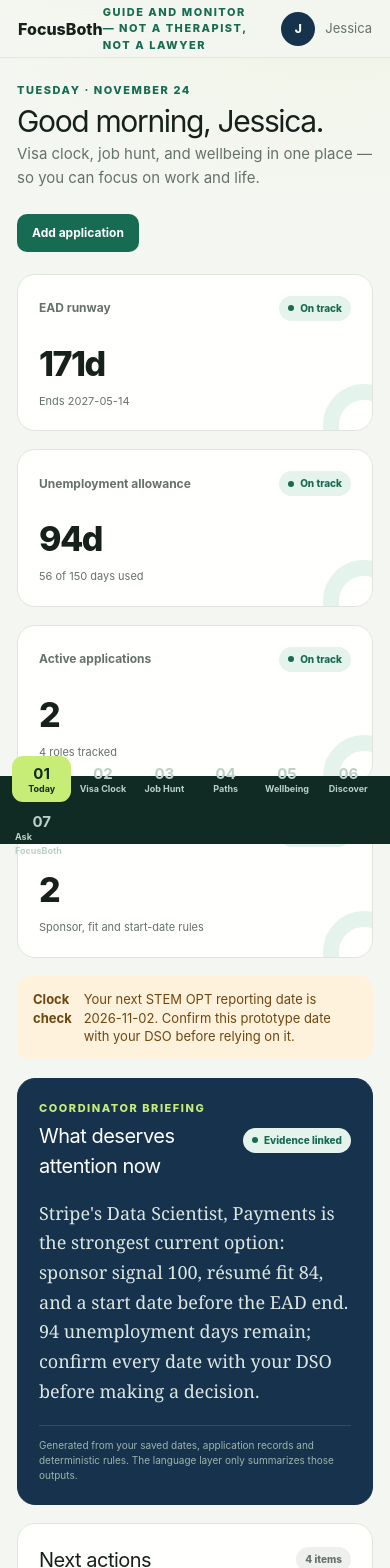
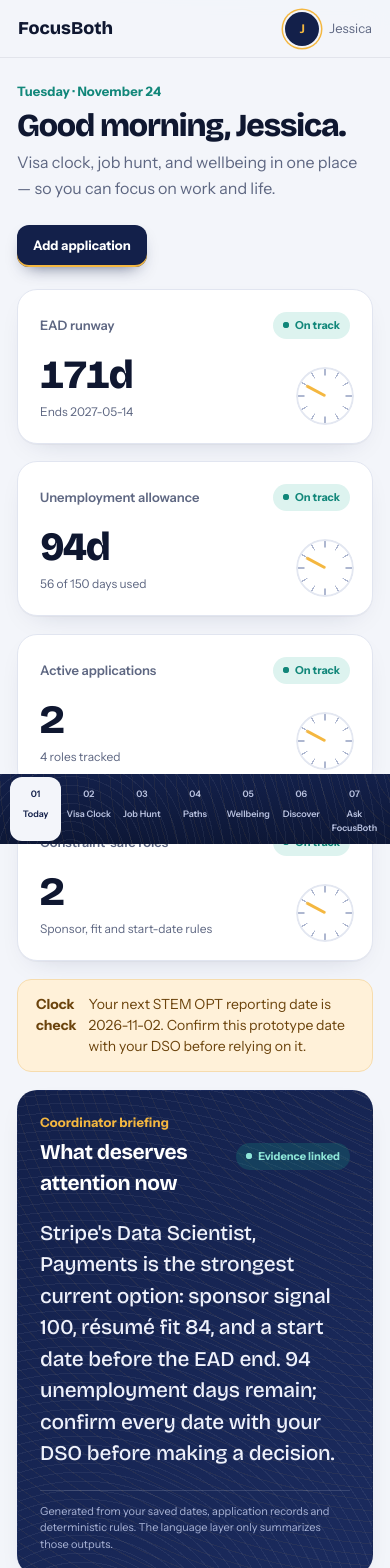
Before and after one commit to Krupajessica/focusboth, a Next.js app in the folder focusboth-part1/: page / in a window 390 px wide. Shown: the top 1568 px of the page. Built offline with nearby package versions, Linux system fonts and the light colour scheme.

Commit message:
Visual refresh: new palette, fonts and motion
Updated CSS variables and styles for various components, including buttons, cards, and layout adjustments for responsiveness.

```diff
--- a/focusboth-part1/app/globals.css
+++ b/focusboth-part1/app/globals.css
@@ -1,19 +1,25 @@
+@import url("https://fonts.googleapis.com/css2?family=Bricolage+Grotesque:opsz,wght@12..96,500;12..96,700;12..96,800&family=Instrument+Sans:wght@400;500;600;700&display=swap");
 @import "tailwindcss";
 
 :root {
-  --ink: #17211b;
-  --muted: #657269;
-  --paper: #f4f6f1;
+  --ink: #0f1730;
+  --muted: #5e6782;
+  --paper: #f3f5fa;
   --surface: #ffffff;
-  --line: #dfe5dd;
-  --green: #176b52;
-  --green-soft: #e4f3ec;
-  --lime: #c8ed76;
-  --navy: #17324d;
-  --amber: #a65f10;
-  --amber-soft: #fff2dc;
-  --red: #a33f3f;
-  --red-soft: #fbe9e7;
+  --line: #e1e5f0;
+  --green: #12877a;
+  --green-soft: #ddf3ef;
+  --lime: #f4b740;
+  --navy: #13204a;
+  --navy-2: #1b2b5e;
+  --amber: #b86e0b;
+  --amber-soft: #fff1d9;
+  --red: #b8336a;
+  --red-soft: #fbe7ef;
+  --display: "Bricolage Grotesque", "Instrument Sans", ui-sans-serif, system-ui, sans-serif;
+  --guilloche:
+    repeating-radial-gradient(circle at 18% 120%, rgba(255,255,255,.055) 0 1px, transparent 1px 9px),
+    repeating-radial-gradient(circle at 110% -20%, rgba(244,183,64,.06) 0 1px, transparent 1px 11px);
 }
 
 * { box-sizing: border-box; }
@@ -21,165 +27,237 @@ html { background: var(--paper); }
 body {
   margin: 0;
   background:
-    radial-gradient(circle at 85% -10%, rgba(200, 237, 118, .22), transparent 30rem),
+    radial-gradient(ellipse 60rem 30rem at 100% -10%, rgba(18,135,122,.10), transparent 70%),
+    radial-gradient(ellipse 40rem 26rem at 30% -14%, rgba(244,183,64,.10), transparent 70%),
     var(--paper);
   color: var(--ink);
-  font-family: Inter, ui-sans-serif, system-ui, -apple-system, BlinkMacSystemFont, "Segoe UI", sans-serif;
+  font-family: "Instrument Sans", ui-sans-serif, system-ui, -apple-system, "Segoe UI", sans-serif;
+  -webkit-font-smoothing: antialiased;
 }
 button, input, select, textarea { font: inherit; }
 button, a { -webkit-tap-highlight-color: transparent; }
+:focus-visible { outline: 2px solid var(--lime); outline-offset: 2px; border-radius: 6px; }
 
-.app-shell { min-height: 100vh; display: grid; grid-template-columns: 248px minmax(0, 1fr); }
+/* Shell */
+.app-shell { min-height: 100vh; display: grid; grid-template-columns: 252px minmax(0, 1fr); }
 .sidebar {
-  position: sticky; top: 0; height: 100vh; padding: 28px 20px;
-  background: #102b24; color: white; display: flex; flex-direction: column; z-index: 10;
+  position: sticky; top: 0; height: 100vh; padding: 26px 18px;
+  background: var(--guilloche), linear-gradient(180deg, var(--navy) 0%, #0d1736 100%);
+  color: white; display: flex; flex-direction: column; z-index: 10;
 }
-.brand { display: flex; align-items: center; gap: 12px; padding: 0 10px 28px; }
+.brand { display: flex; align-items: center; gap: 12px; padding: 0 8px 30px; }
 .brand-mark {
-  width: 38px; height: 38px; display: grid; place-items: center; border-radius: 12px;
-  background: var(--lime); color: #102b24; font-weight: 900; transform: rotate(-5deg);
+  position: relative; width: 40px; height: 40px; flex: none; border-radius: 50%;
+  background: var(--paper); color: transparent; font-size: 0;
+  box-shadow: inset 0 0 0 3px var(--lime);
 }
-.brand strong { display: block; font-size: 19px; letter-spacing: -.02em; }
-.brand span { color: #a9c3b8; font-size: 11px; }
-.nav { display: grid; gap: 7px; }
+.brand-mark::before {
+  content: ""; position: absolute; left: 50%; top: 9px; width: 2px; height: 11px; margin-left: -1px;
+  background: var(--navy); border-radius: 2px; transform-origin: 50% 100%; transform: rotate(40deg);
+}
+.brand-mark::after {
+  content: ""; position: absolute; left: 50%; top: 7px; width: 2px; height: 13px; margin-left: -1px;
+  background: var(--red); border-radius: 2px; transform-origin: 50% 100%;
+  animation: tick 60s steps(60) infinite;
+}
+@keyframes tick { to { transform: rotate(360deg); } }
+.brand strong { display: block; font-family: var(--display); font-size: 21px; font-weight: 800; letter-spacing: -.03em; }
+.brand span { color: #a8b3d6; font-size: 11px; }
+.nav { display: grid; gap: 4px; }
 .nav-link {
-  display: flex; align-items: center; gap: 12px; padding: 11px 12px; border-radius: 11px;
-  color: #bad0c7; text-decoration: none; font-size: 14px; font-weight: 650; transition: .18s ease;
+  position: relative; display: flex; align-items: center; gap: 12px; padding: 11px 12px; border-radius: 12px;
+  color: #b9c2e0; text-decoration: none; font-size: 14px; font-weight: 600;
+  transition: color .2s ease, background-color .2s ease;
 }
-.nav-link:hover { color: white; background: rgba(255,255,255,.07); transform: translateX(2px); }
-.nav-link.active { color: #102b24; background: var(--lime); }
-.nav-icon { width: 21px; text-align: center; font-size: 15px; }
-.sidebar-note { margin-top: auto; padding: 15px; border: 1px solid rgba(255,255,255,.12); border-radius: 14px; }
-.sidebar-note small { color: #a9c3b8; line-height: 1.45; display: block; }
+.nav-link:hover { color: white; background: rgba(255,255,255,.06); }
+.nav-link.active { color: var(--navy); background: var(--paper); }
+.nav-link.active::after {
+  content: ""; position: absolute; right: 12px; top: 50%; width: 7px; height: 7px; margin-top: -3.5px;
+  border-radius: 50%; background: var(--lime); box-shadow: 0 0 0 3px rgba(244,183,64,.25);
+}
+.nav-icon { width: 20px; height: 20px; display: grid; place-items: center; flex: none; }
+.nav-icon svg { width: 19px; height: 19px; }
+.sidebar-note { margin-top: auto; padding: 15px; border: 1px solid rgba(255,255,255,.12); border-radius: 16px; background: rgba(255,255,255,.04); }
+.sidebar-note small { color: #a8b3d6; line-height: 1.45; display: block; }
 .main { min-width: 0; }
 .topbar {
-  height: 74px; padding: 0 38px; display: flex; align-items: center; justify-content: space-between;
-  border-bottom: 1px solid rgba(23, 33, 27, .08); background: rgba(244,246,241,.78);
+  height: 70px; padding: 0 38px; display: flex; align-items: center; justify-content: space-between;
+  border-bottom: 1px solid rgba(15,23,48,.07); background: rgba(243,245,250,.8);
   backdrop-filter: blur(14px); position: sticky; top: 0; z-index: 8;
 }
+.topbar .eyebrow { color: var(--muted); font-weight: 500; }
 .student-chip { display: flex; align-items: center; gap: 10px; font-size: 13px; color: var(--muted); }
-.avatar { width: 34px; height: 34px; display: grid; place-items: center; border-radius: 50%; background: var(--navy); color: white; font-size: 12px; font-weight: 800; }
-.content { max-width: 1220px; margin: 0 auto; padding: 38px; animation: rise .45s ease both; }
-@keyframes rise { from { opacity: 0; transform: translateY(8px); } to { opacity: 1; transform: none; } }
+.avatar { width: 34px; height: 34px; display: grid; place-items: center; border-radius: 50%; background: var(--navy); color: var(--lime); font-size: 12px; font-weight: 700; box-shadow: 0 0 0 2px var(--paper), 0 0 0 3.5px var(--lime); }
+.content { max-width: 1220px; margin: 0 auto; padding: 38px; }
 
-.eyebrow { color: var(--green); text-transform: uppercase; letter-spacing: .14em; font-weight: 800; font-size: 11px; }
-h1 { margin: 7px 0 5px; font-size: clamp(30px, 4vw, 46px); line-height: 1.04; letter-spacing: -.045em; }
-h2 { margin: 0; font-size: 20px; letter-spacing: -.025em; }
-h3 { margin: 0; font-size: 15px; }
-.lead { color: var(--muted); margin: 0; font-size: 15px; line-height: 1.6; }
-.page-head { display: flex; justify-content: space-between; gap: 24px; align-items: end; margin-bottom: 28px; }
-.page-head > div:first-child { max-width: 690px; }
+/* Page-load sequence: header first, then cards deal in */
+.content > * { animation: rise .55s cubic-bezier(.2,.7,.2,1) both; }
+.content > *:nth-child(2) { animation-delay: .06s; }
+.content > *:nth-child(3) { animation-delay: .12s; }
+.content > *:nth-child(4) { animation-delay: .18s; }
+.content > *:nth-child(n+5) { animation-delay: .24s; }
+.content .grid > * { animation: deal .6s cubic-bezier(.2,.7,.2,1) both; }
+.content .grid > *:nth-child(2) { animation-delay: .08s; }
+.content .grid > *:nth-child(3) { animation-delay: .16s; }
+.content .grid > *:nth-child(4) { animation-delay: .24s; }
+.content .grid > *:nth-child(n+5) { animation-delay: .3s; }
+@keyframes rise { from { opacity: 0; transform: translateY(10px); } to { opacity: 1; transform: none; } }
+@keyframes deal { from { opacity: 0; transform: translateY(16px) scale(.985); } to { opacity: 1; transform: none; } }
+
+/* Type */
+.eyebrow { color: var(--green); letter-spacing: .01em; font-weight: 700; font-size: 13px; }
+h1 { margin: 8px 0 8px; font-family: var(--display); font-size: clamp(32px, 4.2vw, 52px); font-weight: 800; line-height: 1.02; letter-spacing: -.035em; }
+h2 { margin: 0; font-family: var(--display); font-size: 21px; font-weight: 700; letter-spacing: -.02em; }
+h3 { margin: 0; font-size: 15px; font-weight: 700; }
+.lead { color: var(--muted); margin: 0; font-size: 16px; line-height: 1.6; max-width: 62ch; }
+.page-head { display: flex; justify-content: space-between; gap: 24px; align-items: end; margin-bottom: 30px; }
+.page-head > div:first-child { max-width: 720px; }
 .grid { display: grid; gap: 18px; }
 .grid-4 { grid-template-columns: repeat(4, 1fr); }
 .grid-3 { grid-template-columns: repeat(3, 1fr); }
 .grid-2 { grid-template-columns: repeat(2, 1fr); }
 .span-2 { grid-column: span 2; }
 
-.card { background: rgba(255,255,255,.92); border: 1px solid var(--line); border-radius: 18px; padding: 21px; }
-.card.dark { background: var(--navy); color: white; border-color: var(--navy); }
+/* Cards */
+.card { background: var(--surface); border: 1px solid var(--line); border-radius: 20px; padding: 22px; box-shadow: 0 1px 0 rgba(15,23,48,.03), 0 10px 30px -18px rgba(19,32,74,.25); }
+.card.dark { position: relative; overflow: hidden; background: var(--guilloche), linear-gradient(135deg, var(--navy) 0%, var(--navy-2) 100%); color: white; border-color: transparent; }
+.card.dark h2, .card.dark h3 { color: white; }
 .card-head { display: flex; align-items: center; justify-content: space-between; gap: 12px; margin-bottom: 18px; }
-.metric { min-height: 145px; position: relative; overflow: hidden; }
-.metric::after { content: ""; position: absolute; width: 82px; height: 82px; border: 16px solid var(--green-soft); border-radius: 50%; right: -33px; bottom: -36px; }
-.metric-label { color: var(--muted); font-size: 12px; font-weight: 700; }
-.metric-value { margin-top: 17px; font-size: 34px; font-weight: 820; letter-spacing: -.045em; }
-.metric-note { color: var(--muted); margin-top: 4px; font-size: 11px; }
-.status { display: inline-flex; align-items: center; gap: 6px; border-radius: 999px; padding: 5px 9px; font-size: 10px; font-weight: 800; background: #edf0ec; color: var(--muted); white-space: nowrap; }
+
+/* Metric tiles: a small clock dial whose hand swings into place on load */
+.metric { min-height: 150px; position: relative; overflow: hidden; }
+.metric::before {
+  content: ""; position: absolute; right: 18px; bottom: 18px; width: 58px; height: 58px; border-radius: 50%;
+  border: 2px solid #e3e7f1;
+  background: repeating-conic-gradient(from -1.5deg, #aeb7d0 0 3deg, transparent 3deg 30deg);
+  -webkit-mask: radial-gradient(circle, transparent 20px, #000 21px);
+          mask: radial-gradient(circle, transparent 20px, #000 21px);
+}
+.metric::after {
+  content: ""; position: absolute; right: 45.5px; bottom: 47px; width: 3px; height: 22px; border-radius: 3px;
+  background: var(--lime); transform-origin: 50% 100%; transform: rotate(-62deg);
+  animation: swing 1.4s cubic-bezier(.3,1.6,.4,1) .35s both;
+}
+.grid > *:nth-child(2) > .metric::after, .grid > .metric:nth-child(2)::after { animation-delay: .45s; }
+@keyframes swing { from { transform: rotate(-200deg); opacity: 0; } to { transform: rotate(-62deg); opacity: 1; } }
+.metric-label { color: var(--muted); font-size: 13px; font-weight: 600; }
+.metric-value { margin-top: 16px; font-family: var(--display); font-size: 40px; font-weight: 800; letter-spacing: -.04em; line-height: 1; font-variant-numeric: tabular-nums; }
+.metric-note { color: var(--muted); margin-top: 8px; font-size: 12px; }
+
+/* Status pills with a live pulse when on track */
+.status { display: inline-flex; align-items: center; gap: 6px; border-radius: 999px; padding: 5px 10px; font-size: 11px; font-weight: 700; background: #eceff6; color: var(--muted); white-space: nowrap; }
 .status.good { background: var(--green-soft); color: var(--green); }
 .status.warn { background: var(--amber-soft); color: var(--amber); }
 .status.bad { background: var(--red-soft); color: var(--red); }
-.dot { width: 6px; height: 6px; border-radius: 50%; background: currentColor; }
-.alert { display: flex; gap: 12px; padding: 14px 16px; border-radius: 13px; background: var(--amber-soft); color: #6e460f; font-size: 13px; line-height: 1.45; }
-.alert a { color: inherit; font-weight: 800; }
-.brief { font-family: Georgia, serif; font-size: 18px; line-height: 1.65; color: #dbe6e1; margin: 0 0 18px; }
-.answer { font-size: 16px; line-height: 1.6; color: var(--ink); margin: 0; white-space: pre-wrap; }
-.source { font-size: 10px; color: #9db5aa; border-top: 1px solid rgba(255,255,255,.12); padding-top: 12px; }
-.list { display: grid; gap: 13px; }
-.list-row { display: flex; align-items: center; gap: 12px; padding-bottom: 13px; border-bottom: 1px solid var(--line); }
-.list-row:last-child { border: 0; padding-bottom: 0; }
-.list-row strong { display: block; font-size: 13px; }
-.list-row small { display: block; color: var(--muted); margin-top: 3px; }
-.list-icon { width: 36px; height: 36px; border-radius: 10px; background: var(--green-soft); color: var(--green); display: grid; place-items: center; font-weight: 900; flex: none; }
-.progress { height: 7px; background: #edf0ec; border-radius: 9px; overflow: hidden; }
-.progress > span { display: block; height: 100%; background: var(--green); border-radius: inherit; animation: grow .7s ease both; transform-origin: left; }
+.dot { position: relative; width: 6px; height: 6px; border-radius: 50%; background: currentColor; }
+.status.good .dot::after { content: ""; position: absolute; inset: 0; border-radius: 50%; background: currentColor; animation: pulse 2.2s ease-out infinite; }
+@keyframes pulse { from { transform: scale(1); opacity: .7; } to { transform: scale(3); opacity: 0; } }
+.card.dark .status { background: rgba(255,255,255,.1); color: #e8ecf8; }
+.card.dark .status.good { background: rgba(18,135,122,.28); color: #8ee6d8; }
+
+.alert { display: flex; gap: 12px; padding: 14px 18px; border-radius: 14px; background: var(--amber-soft); color: #6b430c; font-size: 14px; line-height: 1.5; border: 1px solid #f6dcae; }
+.alert strong, .alert b { font-weight: 700; }
+.alert a { color: inherit; font-weight: 700; }
+.brief { font-family: var(--display); font-weight: 500; font-size: 21px; line-height: 1.5; letter-spacing: -.01em; color: #eef1fb; margin: 0 0 20px; max-width: 58ch; }
+.answer { font-size: 16px; line-height: 1.65; color: var(--ink); margin: 0; white-space: pre-wrap; }
+.source { font-size: 11px; color: #a8b3d6; border-top: 1px solid rgba(255,255,255,.14); padding-top: 12px; }
+.list { display: grid; gap: 4px; }
+.list-row { display: flex; align-items: center; gap: 12px; padding: 10px; margin: 0 -10px; border-radius: 12px; transition: background-color .18s ease; }
+.list-row:hover { background: var(--paper); }
+.list-row strong { display: block; font-size: 14px; }
+.list-row small { display: block; color: var(--muted); margin-top: 3px; line-height: 1.4; }
+.list-icon { width: 34px; height: 34px; border-radius: 50%; background: var(--navy); color: var(--lime); display: grid; place-items: center; font-family: var(--display); font-weight: 800; flex: none; }
+.progress { height: 8px; background: #e7eaf3; border-radius: 9px; overflow: hidden; }
+.progress > span { display: block; height: 100%; background: linear-gradient(90deg, var(--green), #2bb3a2); border-radius: inherit; animation: grow 1s cubic-bezier(.2,.7,.2,1) .3s both; transform-origin: left; }
 @keyframes grow { from { transform: scaleX(0); } }
-.progress.warn > span { background: var(--amber); }
+.progress.warn > span { background: linear-gradient(90deg, #e08e1a, var(--lime)); }
 
-.btn { border: 0; border-radius: 10px; padding: 10px 15px; font-weight: 750; font-size: 12px; cursor: pointer; transition: .16s ease; text-decoration: none; display: inline-flex; align-items: center; justify-content: center; gap: 7px; }
+/* Controls */
+.btn { border: 0; border-radius: 12px; padding: 11px 16px; font-weight: 700; font-size: 13px; cursor: pointer; transition: transform .16s ease, box-shadow .16s ease, background-color .16s ease; text-decoration: none; display: inline-flex; align-items: center; justify-content: center; gap: 7px; }
 .btn:hover { transform: translateY(-1px); }
-.btn.primary { background: var(--green); color: white; }
+.btn:active { transform: translateY(0) scale(.98); }
+.btn.primary { background: var(--navy); color: white; box-shadow: 0 8px 18px -10px rgba(19,32,74,.8), inset 0 -2px 0 var(--lime); }
+.btn.primary:hover { box-shadow: 0 12px 22px -10px rgba(19,32,74,.85), inset 0 -3px 0 var(--lime); }
 .btn.secondary { background: white; color: var(--ink); border: 1px solid var(--line); }
+.btn.secondary:hover { border-color: #c5cce0; }
+.card.dark .btn.secondary { background: rgba(255,255,255,.1); color: white; border-color: rgba(255,255,255,.2); }
 .btn.danger { color: var(--red); background: var(--red-soft); }
+.btn:disabled { opacity: .55; cursor: not-allowed; transform: none; }
 .field { display: grid; gap: 7px; }
-.field label { font-size: 11px; font-weight: 800; color: var(--muted); }
-.input { width: 100%; border: 1px solid var(--line); border-radius: 10px; background: white; padding: 10px 11px; color: var(--ink); outline: 0; }
-.input:focus { border-color: var(--green); box-shadow: 0 0 0 3px var(--green-soft); }
+.field label { font-size: 12px; font-weight: 700; color: var(--muted); }
+.input { width: 100%; border: 1px solid var(--line); border-radius: 12px; background: #fbfcfe; padding: 11px 12px; color: var(--ink); outline: 0; transition: border-color .15s ease, box-shadow .15s ease; }
+.input:focus { border-color: var(--green); box-shadow: 0 0 0 4px var(--green-soft); background: white; }
+input[type="range"], input[type="checkbox"], input[type="radio"] { accent-color: var(--green); }
 .form-grid { display: grid; grid-template-columns: repeat(2, 1fr); gap: 14px; }
 .actions { display: flex; flex-wrap: wrap; gap: 9px; align-items: center; }
-.notice { color: var(--muted); font-size: 11px; line-height: 1.5; }
+.notice { color: var(--muted); font-size: 12px; line-height: 1.5; }
 
+/* Tables */
 .table-wrap { overflow-x: auto; }
 .table-scroll { max-height: 480px; overflow: auto; }
 .table-scroll thead th { position: sticky; top: 0; background: white; z-index: 1; padding-top: 8px; }
-table { width: 100%; border-collapse: collapse; font-size: 12px; }
-th { text-align: left; color: var(--muted); font-size: 10px; text-transform: uppercase; letter-spacing: .06em; padding: 0 12px 10px; }
+table { width: 100%; border-collapse: collapse; font-size: 13px; }
+th { text-align: left; color: var(--muted); font-size: 11px; font-weight: 700; padding: 0 12px 10px; }
 td { padding: 13px 12px; border-top: 1px solid var(--line); white-space: nowrap; }
-td strong { display: block; font-size: 12px; }
+tbody tr { transition: background-color .15s ease; }
+tbody tr:hover { background: #f7f8fc; }
+td strong { display: block; font-size: 13px; }
 td small { color: var(--muted); display: block; }
 .table-scroll td:first-child, .table-scroll td:nth-child(2) { white-space: normal; min-width: 220px; max-width: 340px; }
 .filter-row { display: flex; gap: 7px; flex-wrap: wrap; }
-.filter { border: 1px solid var(--line); background: white; padding: 7px 11px; border-radius: 999px; font-size: 11px; cursor: pointer; color: var(--muted); }
-.filter.active { background: var(--ink); color: white; border-color: var(--ink); }
+.filter { border: 1px solid var(--line); background: white; padding: 7px 12px; border-radius: 999px; font-size: 12px; font-weight: 600; cursor: pointer; color: var(--muted); transition: all .16s ease; }
+.filter:hover { border-color: #c5cce0; color: var(--ink); }
+.filter.active { background: var(--navy); color: white; border-color: var(--navy); }
 
-.timeline { position: relative; padding-left: 25px; }
-.timeline::before { content: ""; position: absolute; left: 6px; top: 5px; bottom: 5px; width: 1px; background: var(--line); }
+/* Timeline */
+.timeline { position: relative; padding-left: 26px; }
+.timeline::before { content: ""; position: absolute; left: 6px; top: 6px; bottom: 6px; width: 2px; background: linear-gradient(var(--green), var(--lime)); border-radius: 2px; }
 .timeline-item { position: relative; padding: 0 0 22px; }
 .timeline-item:last-child { padding-bottom: 0; }
-.timeline-item::before { content: ""; position: absolute; left: -23px; top: 4px; width: 9px; height: 9px; border-radius: 50%; background: var(--surface); border: 2px solid var(--green); }
-.timeline-item strong { font-size: 13px; }
-.timeline-item p { margin: 4px 0 0; color: var(--muted); font-size: 11px; }
-.path-card { cursor: pointer; transition: .18s ease; }
-.path-card:hover { transform: translateY(-2px); border-color: #afbeb3; }
-.path-card.selected { border: 2px solid var(--green); padding: 20px; }
+.timeline-item::before { content: ""; position: absolute; left: -25px; top: 4px; width: 12px; height: 12px; border-radius: 50%; background: var(--surface); border: 3px solid var(--green); }
+.timeline-item:last-child::before { border-color: var(--lime); }
+.timeline-item strong { font-size: 14px; }
+.timeline-item p { margin: 4px 0 0; color: var(--muted); font-size: 12px; }
+
+/* Interactive cards */
+.path-card, .event-card { cursor: pointer; transition: transform .2s ease, box-shadow .2s ease, border-color .2s ease; }
+.path-card:hover, .event-card:hover { transform: translateY(-3px); border-color: #c5cce0; box-shadow: 0 18px 34px -20px rgba(19,32,74,.45); }
+.path-card.selected { border: 2px solid var(--green); padding: 21px; }
 .constraint { display: flex; gap: 10px; align-items: flex-start; padding: 11px 0; border-bottom: 1px solid var(--line); }
 .constraint:last-child { border: 0; }
-.constraint-mark { width: 22px; height: 22px; border-radius: 50%; display: grid; place-items: center; font-size: 11px; flex: none; background: var(--green-soft); color: var(--green); font-weight: 900; }
+.constraint-mark { width: 22px; height: 22px; border-radius: 50%; display: grid; place-items: center; font-size: 11px; flex: none; background: var(--green-soft); color: var(--green); font-weight: 800; }
 .constraint-mark.fail { background: var(--red-soft); color: var(--red); }
 .event-card, .growth-card { display: flex; flex-direction: column; min-height: 230px; }
 .event-tags { display: flex; flex-wrap: wrap; gap: 5px; margin-top: 12px; }
-.event-tags span { background: var(--green-soft); color: var(--green); border-radius: 999px; padding: 4px 7px; font-size: 9px; font-weight: 750; }
+.event-tags span { background: var(--green-soft); color: var(--green); border-radius: 999px; padding: 4px 8px; font-size: 10px; font-weight: 700; }
 .mobile-top { display: none; }
 .toast {
-  position: fixed;
-  right: 24px;
-  bottom: 24px;
-  z-index: 40;
-  max-width: 360px;
-  background: var(--navy);
-  color: white;
-  border-radius: 14px;
-  padding: 14px 16px;
-  font-size: 13px;
-  line-height: 1.45;
+  position: fixed; right: 24px; bottom: 24px; z-index: 40; max-width: 360px;
+  background: var(--navy); color: white; border-radius: 14px; padding: 14px 16px; font-size: 13px; line-height: 1.45;
+  box-shadow: 0 18px 40px -16px rgba(19,32,74,.7), inset 0 -3px 0 var(--lime);
   animation: rise .25s ease both;
 }
 
+@media (prefers-reduced-motion: reduce) {
+  *, *::before, *::after { animation: none !important; transition: none !important; }
+}
 @media (max-width: 1000px) {
   .grid-4 { grid-template-columns: repeat(2, 1fr); }
   .grid-3 { grid-template-columns: repeat(2, 1fr); }
 }
 @media (max-width: 760px) {
   .app-shell { display: block; }
-  .sidebar { position: fixed; top: auto; bottom: 0; width: 100%; height: 68px; padding: 8px 12px; flex-direction: row; align-items: center; }
+  .sidebar { position: fixed; top: auto; bottom: 0; width: 100%; height: 70px; padding: 8px 10px; flex-direction: row; align-items: center; }
   .brand, .sidebar-note { display: none; }
-  .nav { width: 100%; grid-template-columns: repeat(6, 1fr); gap: 2px; }
-  .nav-link { flex-direction: column; gap: 2px; padding: 7px 3px; font-size: 9px; }
-  .nav-link:hover { transform: none; }
-  .nav-icon { height: 17px; }
+  .nav { width: 100%; grid-template-columns: repeat(7, 1fr); gap: 2px; }
+  .nav-link { flex-direction: column; gap: 3px; padding: 7px 2px; font-size: 9px; text-align: center; }
+  .nav-link.active::after { display: none; }
   .topbar { height: 58px; padding: 0 18px; }
-  .mobile-top { display: block; font-weight: 850; }
-  .content { padding: 24px 17px 94px; }
+  .topbar .eyebrow { display: none; }
+  .mobile-top { display: block; font-family: var(--display); font-weight: 800; font-size: 18px; }
+  .content { padding: 24px 17px 96px; }
   .page-head { align-items: flex-start; flex-direction: column; margin-bottom: 22px; }
   .grid-4, .grid-3, .grid-2, .form-grid { grid-template-columns: 1fr; }
   .span-2 { grid-column: auto; }
-  .metric { min-height: 124px; }
+  .metric { min-height: 128px; }
 }
```
